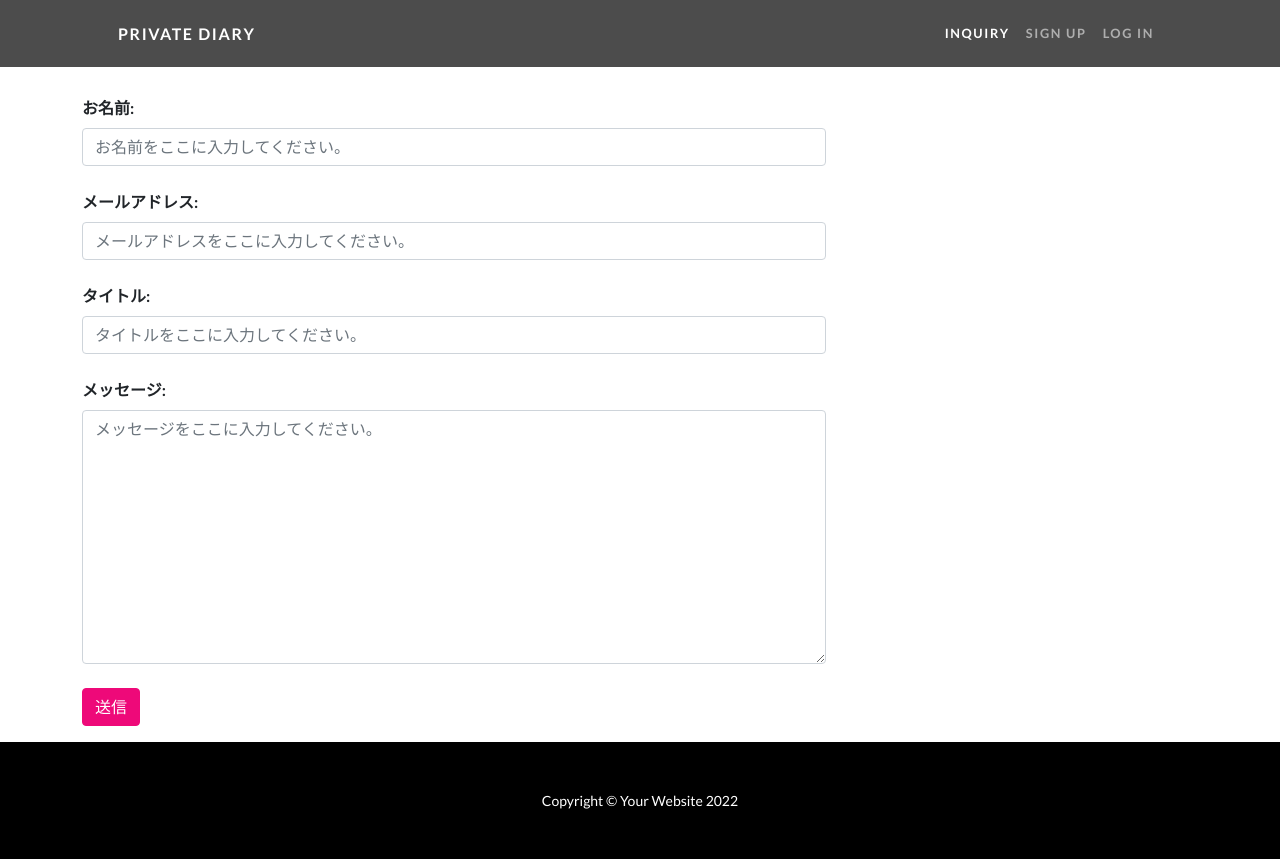
After one commit to o-hara-okayama-it-2021/private_diary, a Django app: page /inquiry/ in a window 1280 px wide. The commit adds this page. Run offline with Django 3.2, Linux system fonts and the light colour scheme; some libraries are stand-ins or nearby versions.

Commit message:
add inquiry

```diff
--- /dev/null
+++ b/diary/forms.py
@@ -0,0 +1,22 @@
+from django import forms
+
+class InquiryForm(forms.Form):
+    name = forms.CharField(label='お名前', max_length=30, )
+    email = forms.EmailField(label='メールアドレス')
+    title = forms.CharField(label='タイトル', max_length=30)
+    message = forms.CharField(label='メッセージ', widget=forms.Textarea)
+
+    def __init__(self, *args, **kwargs):
+        super().__init__(*args, **kwargs)
+
+        self.fields['name'].widget.attrs['class'] = 'form-control'
+        self.fields['name'].widget.attrs['placeholder'] = 'お名前をここに入力してください。'
+
+        self.fields['email'].widget.attrs['class'] = 'form-control'
+        self.fields['email'].widget.attrs['placeholder'] = 'メールアドレスをここに入力してください。'
+
+        self.fields['title'].widget.attrs['class'] = 'form-control'
+        self.fields['title'].widget.attrs['placeholder'] = 'タイトルをここに入力してください。'
+
+        self.fields['message'].widget.attrs['class'] = 'form-control'
+        self.fields['message'].widget.attrs['placeholder'] = 'メッセージをここに入力してください。'
--- a/diary/templates/base.html
+++ b/diary/templates/base.html
@@ -1,7 +1,6 @@
 {% load static %}
 
-<!DOCTYPE html>
-<html lang="en">
+<html lang="ja">
     <head>
         <meta charset="utf-8" />
         <meta name="viewport" content="width=device-width, initial-scale=1, shrink-to-fit=no" />
@@ -23,16 +22,17 @@
     </head>
     <body>
         <div id="wrapper">
-            <!-- Navigation-->
+            <!-- Navigation -->
             <nav class="navbar navbar-expand-lg navbar-dark navbar-custom fixed-top">
                 <div class="container px-5">
-                    <a class="navbar-brand" href="{% url 'diary:index' %}">Start Bootstrap</a>
+                    <a class="navbar-brand" href="{% url 'diary:index' %}">PRIVATE DIARY</a>
                     <button class="navbar-toggler" type="button" data-bs-toggle="collapse" data-bs-target="#navbarResponsive" aria-controls="navbarResponsive" aria-expanded="false" aria-label="Toggle navigation"><span class="navbar-toggler-icon"></span></button>
                     <div class="collapse navbar-collapse" id="navbarResponsive">
                         <ul class="navbar-nav ms-auto">
-                            <li class="nav-item"><a class="nav-link {% block active_inquiry %}{% endblock %}" href="#">INQUIRY</a></li>
-                            <li class="nav-item"><a class="nav-link" href="#!">Sign Up</a></li>
-                            <li class="nav-item"><a class="nav-link" href="#!">Log In</a></li>
+                            <li class="nav-item">
+                              <a class="nav-link {% block active_inquiry %}{% endblock %}" href="{% url 'diary:inquiry' %}">INQUIRY</a></li>
+                            <li class="nav-item"><a class="nav-link" href="#">Sign Up</a></li>
+                            <li class="nav-item"><a class="nav-link" href="#">Log In</a></li>
                         </ul>
                     </div>
                 </div>
--- /dev/null
+++ b/diary/templates/inquiry.html
@@ -0,0 +1,29 @@
+{% extends 'base.html' %}
+
+{% block title %}お問い合わせ | Private Diary{% endblock %}
+
+{% block active_inquiry %}active{% endblock %}
+
+{% block contents %}
+<div class="container">
+    <div class="my-div-style">
+        <form method="post">
+            {% csrf_token %}
+
+            {{ form.non_field_errors }}
+
+            {% for field in form %}
+            <div class="mb-4 col-8">
+                <label for="{{ field.id_for_label }}" class="form-label">
+                    <strong>{{ field.label_tag }}</strong>
+                </label>
+                {{ field }}
+                {{ field.errors }}
+            </div>
+            {% endfor %}
+
+            <button class="btn btn-primary" type="submit">送信</button>
+        </form>
+    </div>
+</div>
+{% endblock %}
--- a/diary/urls.py
+++ b/diary/urls.py
@@ -4,5 +4,6 @@ from . import views
 app_name = 'diary'
 
 urlpatterns = [
-  path('', views.IndexView.as_view(), name="index")
+  path('', views.IndexView.as_view(), name="index"),
+  path('inquiry/', views.InquiryView.as_view(), name="inquiry")
 ]
--- a/diary/views.py
+++ b/diary/views.py
@@ -1,4 +1,11 @@
 from django.views import generic
+
+from .forms import InquiryForm
 
 class IndexView(generic.TemplateView):
   template_name = "index.html"
+
+
+class InquiryView(generic.FormView):
+  template_name = "inquiry.html"
+  form_class = InquiryForm
--- a/static/css/mystyle.css
+++ b/static/css/mystyle.css
@@ -7,3 +7,7 @@ body, #wrapper {
 footer {
   margin-top:auto;
 }
+
+.my-div-style {
+  margin-top: 6rem;
+}
```
